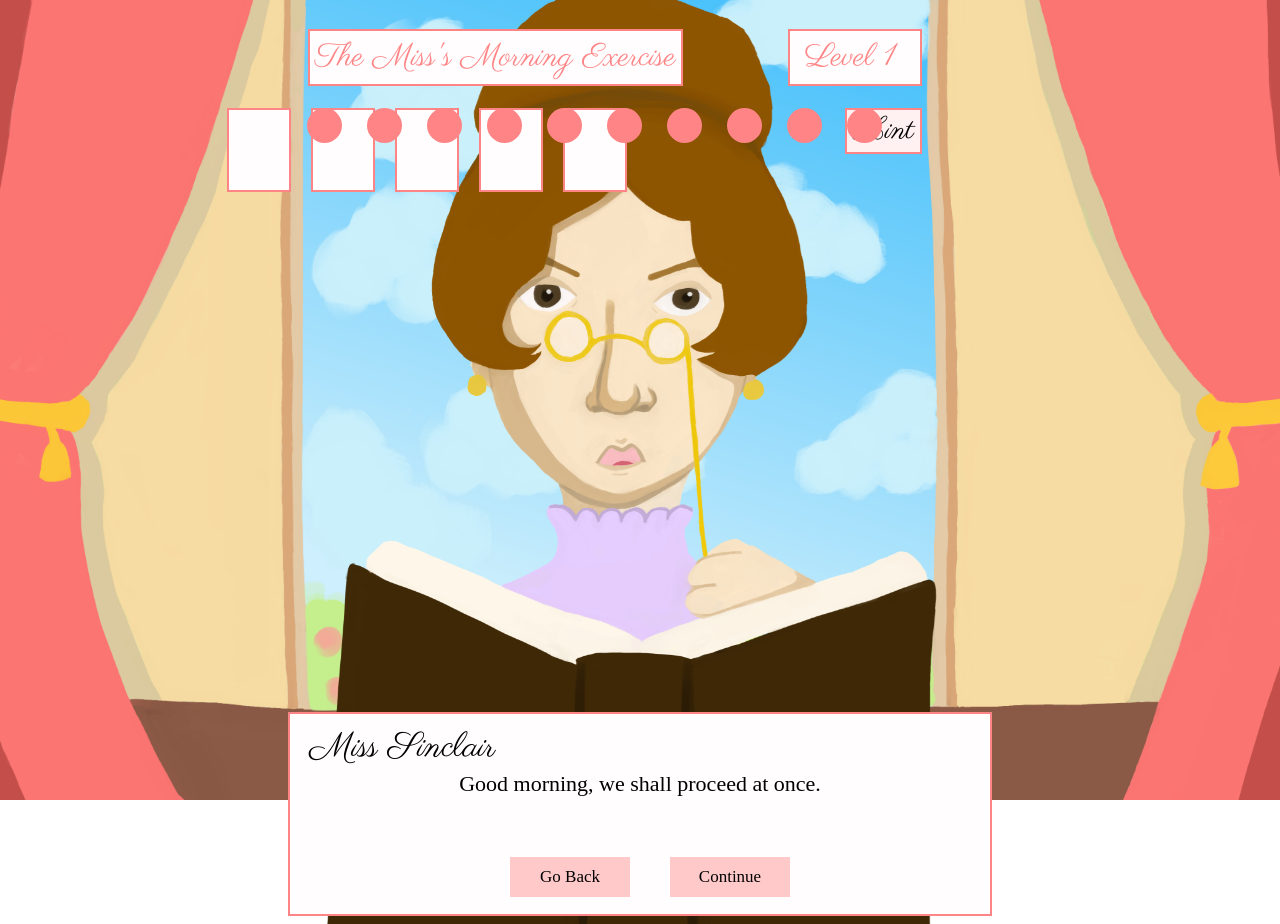
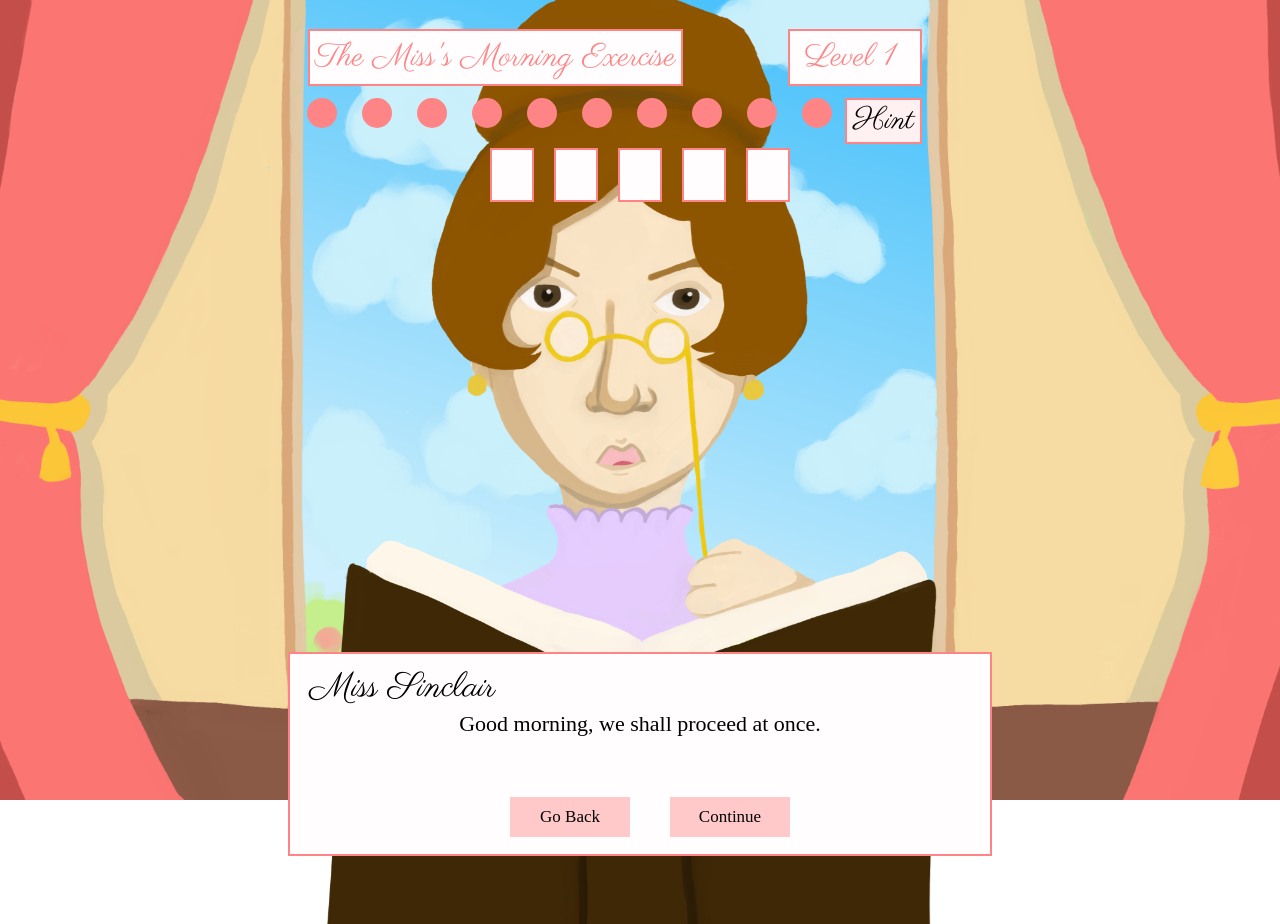
Before and after one commit to BraveSword123/The-Miss-s-Morning-Exercise, a React (Vite) app: page / in a window 1280 px wide. After the commit the page ends 864 px from the top, so only its background shows below. Built offline with nearby package versions, Linux system fonts and the light colour scheme.

Commit message:
Refactor CSS for layout adjustments; update button styles and circle dimensions

```diff
--- a/src/App.css
+++ b/src/App.css
@@ -6,6 +6,10 @@
     the text box
     Margin and padding adjustments will be needed as well
 */
+
+body{
+  overflow: hidden;
+}
 #header{
   display: flex;
   /* justify-content: space-around;
@@ -47,6 +51,7 @@
   position: fixed;
   left: 7px;
   margin-left: 300px;
+  margin-top: -10px;
 }
 
 #hint{
@@ -58,13 +63,24 @@
   float: right;
   cursor: pointer;
   margin-right: 350px;
+    margin-top: -10px;
+}
+
+#hint:hover{
+  background-color: #ff8486;
+  color: #fffdfd;
+  transition: 0.3s;
+}
+
+#hint:active{
+  transform: scale(0.98);
 }
 
 #circleDiv{
   border-radius: 30px;
   background-color: #FF8486;
-  width: 35px;
-  height: 35px;
+  width: 30px; /* 35px */
+  height: 30px; /* 35px */
   z-index: 10;
 }
 
@@ -74,7 +90,7 @@
   height: 200px;
   margin-left: auto;
   margin-right: auto;
-  margin-top: 520px;
+  margin-top: 450px; /* 520px */
   background-color: #fffdfd;
 }
 
@@ -133,6 +149,16 @@
     border: none;
   }
 
+  #firstButton:hover{
+  background-color: #ff8486;
+  color: #fffdfd;
+  transition: 0.3s;
+  }
+
+  #firstButton:active{
+    transform: scale(0.98);
+  }
+
   #secondButton{
     font-family: 'Times New Roman', Times, serif;
     font-size: 17px;
@@ -143,18 +169,36 @@
     border: none;
   }
 
-  #letterBoxContainer{
+  #secondButton:active{
+    transform: scale(0.98);
+  }
+
+  #secondButton:hover{
+  background-color: #ff8486;
+  color: #fffdfd;
+  transition: 0.3s;
+  }
+
+ #letterBoxContainer{
     display: flex;
-    flex-wrap: wrap;
+   flex-wrap: wrap;
     gap: 20px;
+    margin-top: 40px; /* 30px */
+    align-items: center;
     justify-content: center;
   }
 
   #letterBox{
-    width: 60px;
-    height: 80px;
+    width: 30px; /* 40px */
+    height: 40px; /* 50px */
     background-color: #fffdfd;
     border: 2px solid #ff8486;
+    font-size: 30px;
+    text-align: center;
+    font-family: 'Parisienne', cursive;
+    padding-top: 10px;
+    padding-left: 5px;
+    padding-right: 5px;
   }
 
 /* #root {
```
